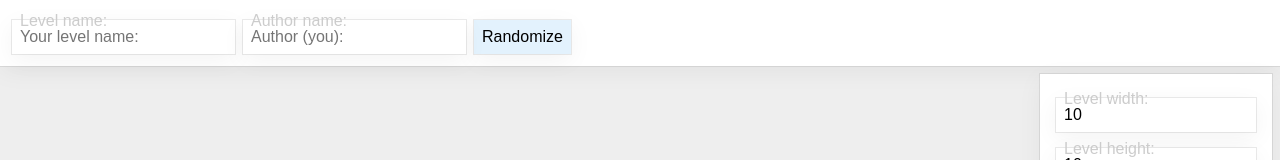
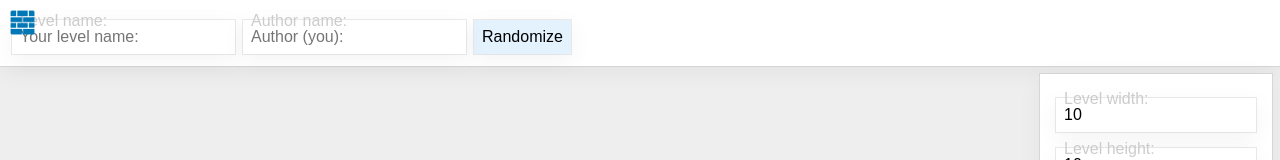
Before and after one commit to it1shka/code-adventure-levels, an Angular app: page /level/new in a window 1280 px wide. Both pictures are taken after a click on the element "Wall". Shown: the top 160 px of the page. Built offline with nearby package versions, Linux system fonts and the light colour scheme.

Commit message:
feat(editor): added brush icon

```diff
--- a/src/editor/editor.component.html
+++ b/src/editor/editor.component.html
@@ -1,3 +1,13 @@
+@if (brushIcon) {
+  <aside class="artificial-cursor" [style]="artificialCursorPositionStyle">
+    <img
+      [ngSrc]="brushIcon"
+      width="25"
+      height="25"
+    />
+  </aside>
+}
+
 <div class="container">
   <header class="header">
     <div class="form-field">
--- a/src/editor/editor.component.ts
+++ b/src/editor/editor.component.ts
@@ -4,6 +4,11 @@ import { RandomizeNamesService } from './randomize-names.service'
 import { NotificationsService } from '../notifications/notifications.service'
 import brushes from './brushes'
 import { NgClass, NgOptimizedImage } from '@angular/common'
+
+type MousePosition = Readonly<{
+  x: number
+  y: number
+}>
 
 @Component({
   selector: 'app-editor',
@@ -26,6 +31,7 @@ export class EditorComponent implements OnInit {
   levelWidth = 10
   levelHeight = 10
   scale = 40
+  mousePosition: MousePosition = Object.freeze({ x: 0, y: 0 })
 
   constructor(
     private randomize: RandomizeNamesService,
@@ -123,4 +129,27 @@ export class EditorComponent implements OnInit {
       height: `${actualScale}px`,
     })
   }
+
+  @HostListener('document:mousemove', ['$event'])
+  handleMouseMove = ({ clientX, clientY }: MouseEvent) => {
+    this.mousePosition = Object.freeze({
+      x: clientX,
+      y: clientY,
+    })
+  }
+
+  get artificialCursorPositionStyle() {
+    const offset = 10
+    return Object.freeze({
+      position: 'fixed',
+      'z-index': 100,
+      top: `${this.mousePosition.y + offset}px`,
+      left: `${this.mousePosition.x + offset}px`,
+    })
+  }
+
+  get brushIcon() {
+    const brush = this.brushes[this.brushPointer]
+    return brush.icon
+  }
 }
```
